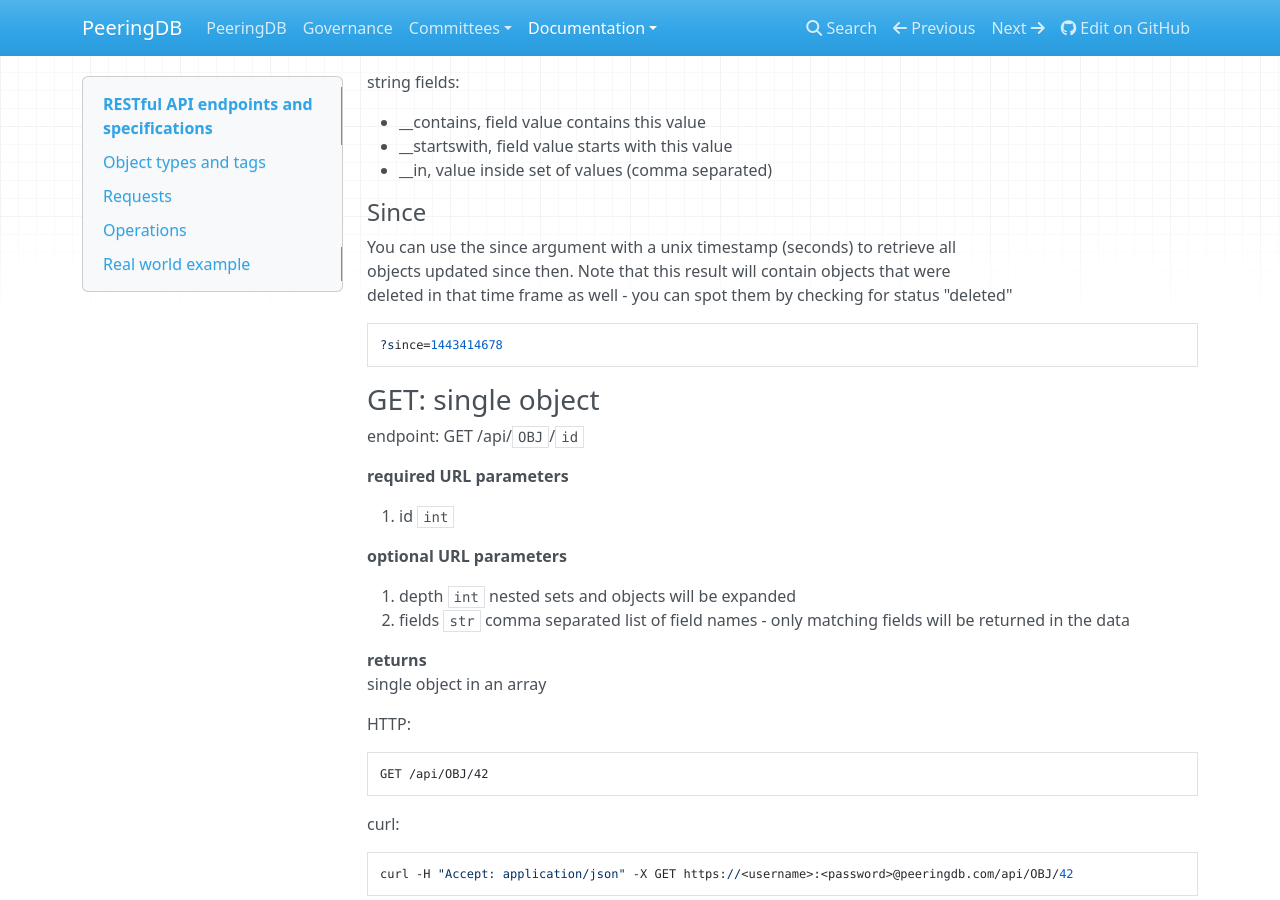
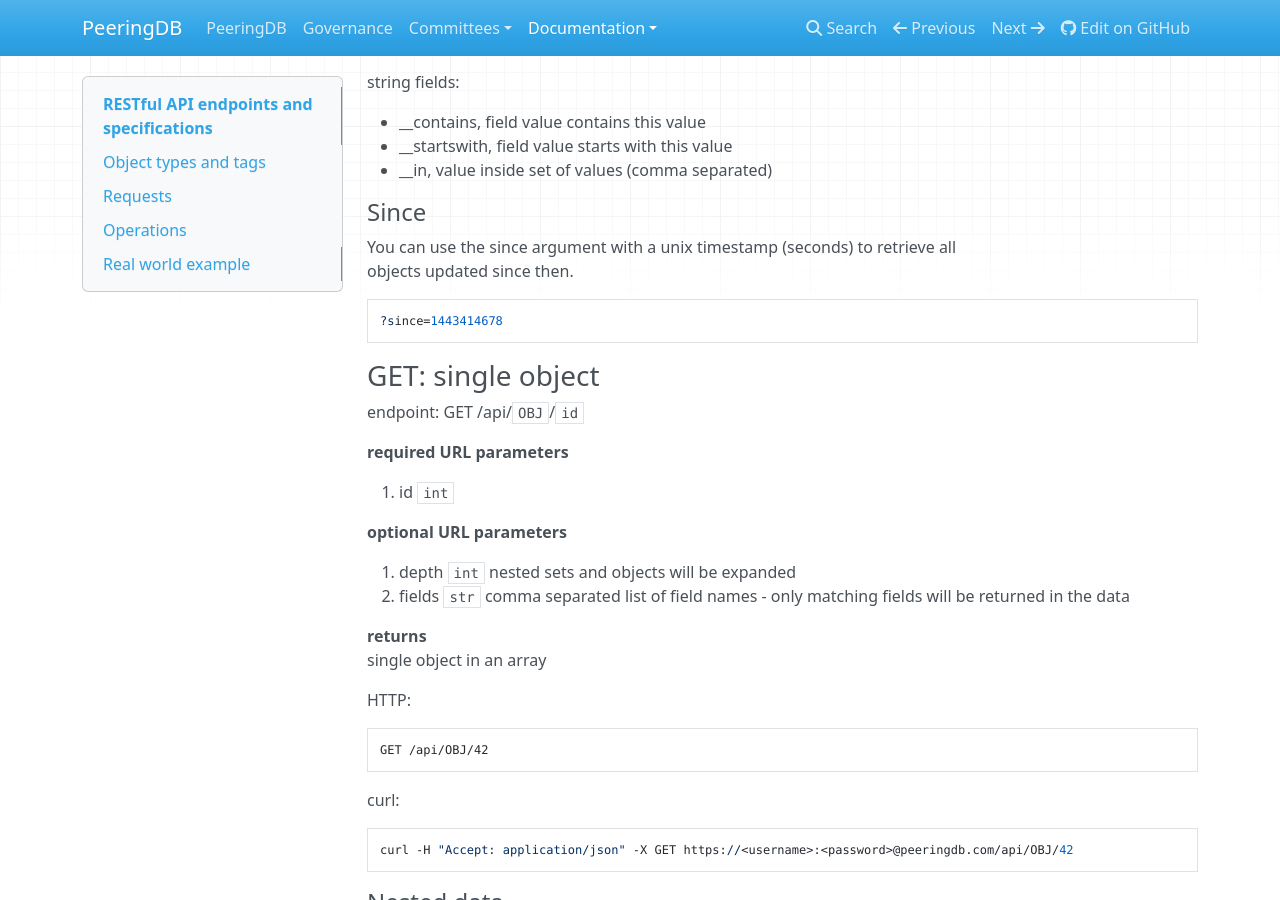
Before and after one commit to peeringdb/docs, an MkDocs documentation site: the page built from docs/api_specs.md, in a window 1280 px wide and 900 px high, scrolled down 2834 px. Built offline with MkDocs 1.6.1, drawn with Linux system fonts in a browser that asks for light colours; nearby versions of some CDN libraries.

Commit message:
Update api_specs.md
There is no "status": "deleted"

```diff
--- a/docs/api_specs.md
+++ b/docs/api_specs.md
@@ -132,8 +132,7 @@
 #### Since
 
 You can use the since argument with a unix timestamp (seconds) to retrieve all
-objects updated since then. Note that this result will contain objects that were
-deleted in that time frame as well - you can spot them by checking for status "deleted"
+objects updated since then.
 
     ?since=1443414678
 
```
